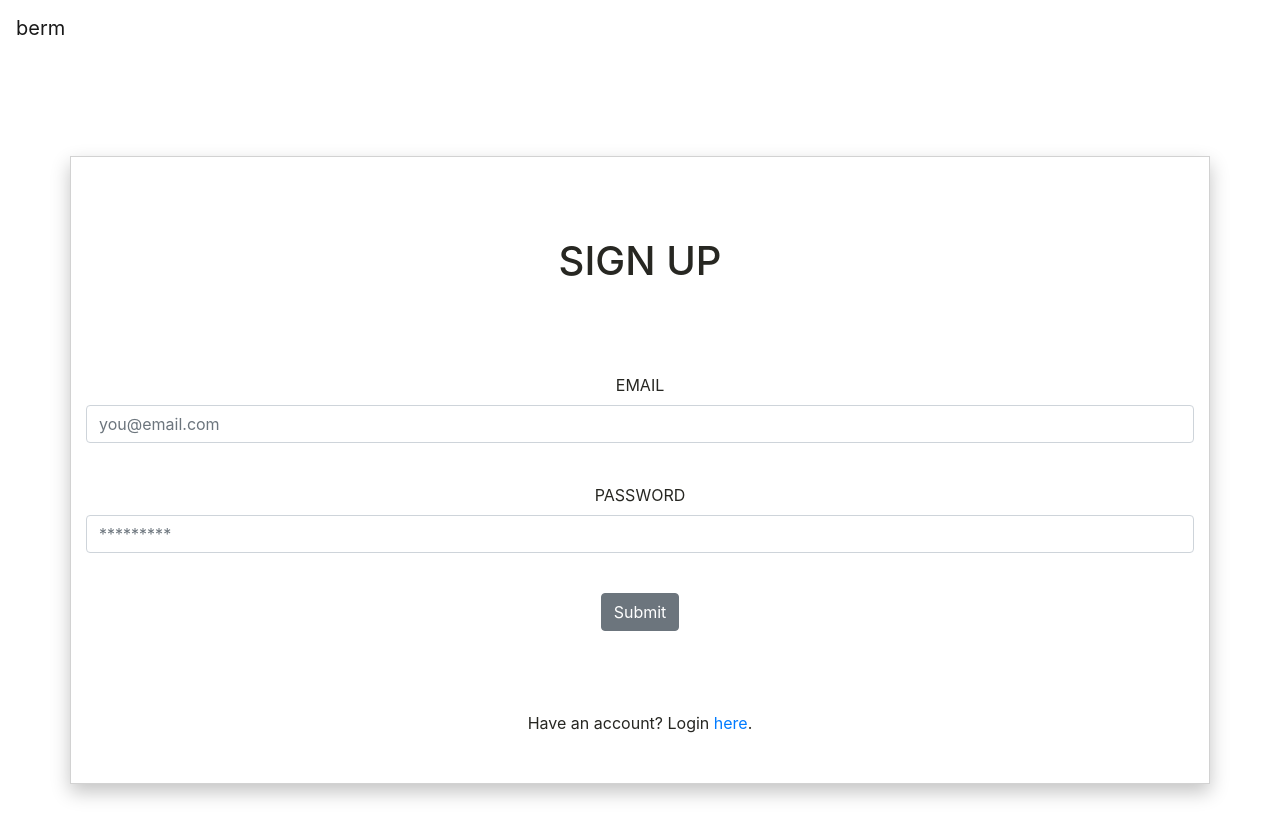
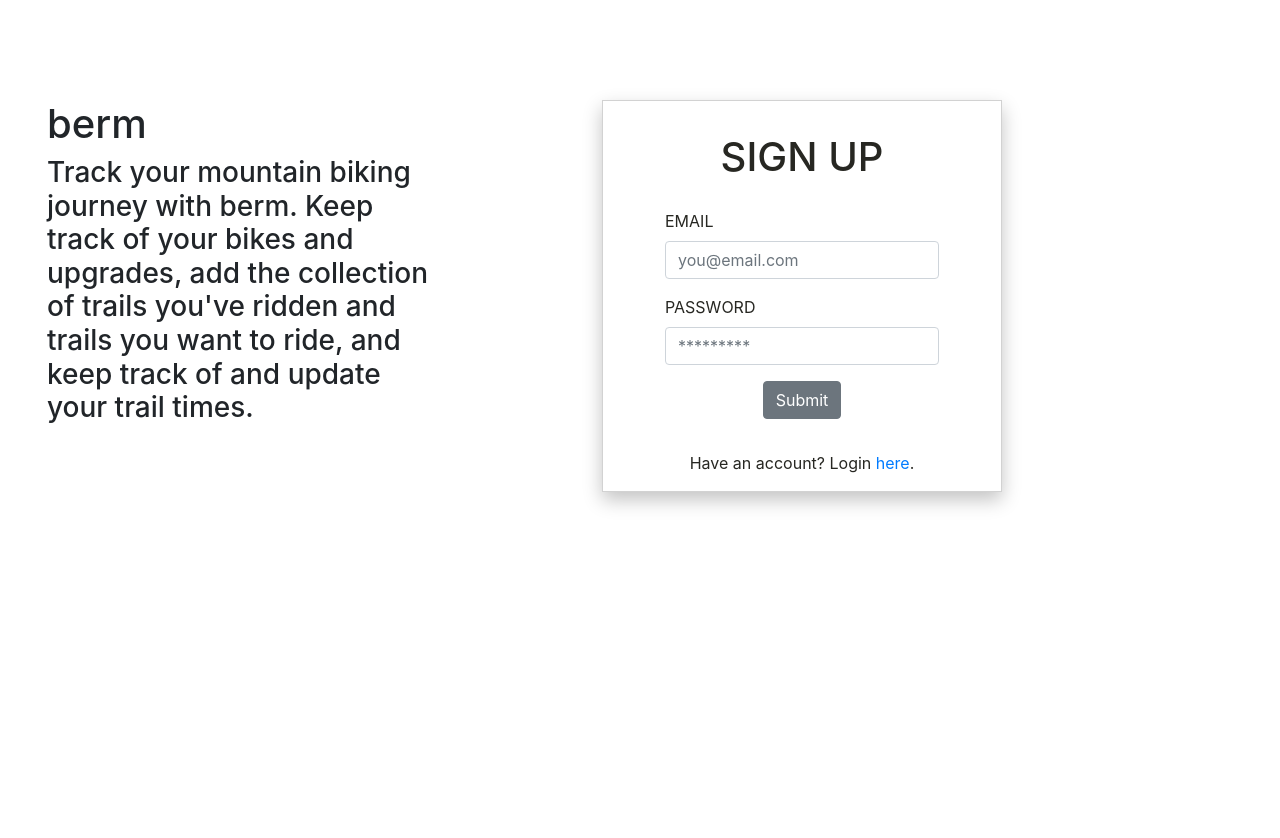
Before and after one commit to comellen/bermClient, a React (Create React App) app: page /auth in a window 1280 px wide. Shown: the top 838 px of the page. After the commit the page ends 800 px from the top, so only its background shows below. Built offline with nearby package versions, Linux system fonts and the light colour scheme.

Commit message:
Saturday noonish. updated auth page and styled

```diff
--- a/src/App.js
+++ b/src/App.js
@@ -43,7 +43,10 @@ export default class App extends Component {
       return (
         <Switch>
           <Route path="/" exact>
-            <Home sessionToken={this.state.sessionToken} />
+            <div>
+              <Navigation clickLogout={this.logout} />
+              <Home sessionToken={this.state.sessionToken} />
+            </div>
           </Route>
         </Switch>
       );
@@ -61,7 +64,6 @@ export default class App extends Component {
     return (
       <Router>
         <div>
-          <Navigation clickLogout={this.logout} />
           {this.protectedViews()}
         </div>
       </Router>
--- a/src/auth/Auth.css
+++ b/src/auth/Auth.css
@@ -1,28 +1,45 @@
+.authWrapper {
+    display: inline-flex;
+    flex-direction:row;
+    margin-top: 100px;
+    margin-bottom: 100px;
+}
+
+.bermInfo {
+    max-width: 400px;
+    min-width: 200px;
+    margin-right: 2em;
+    margin-bottom: 2em;
+    margin-left: 2em;
+}
+
 .authContainer {
-    margin-top: 100px;
+    padding: 2em 2em 0em 2em;
+    max-width: 400px;
+    min-width: 240px;
+    max-height: 400px;
+    border: 1px solid #d2d2d2;
+    box-shadow: 0px 8px 18px #c4c4c4;
+    text-align: center;
+    color: #272722;
     margin-right: auto;
     margin-left: auto;
-    margin-bottom: 100px;
-    padding: 5em 2em 0em 2em;
-    width: 33%;
-    max-width: 400px;
-    min-width: 200px;
-    border: 1px solid #d2d2d2;
-    box-shadow: 0px 8px 18px #c4c4c4;
-    text-align: center !important;
-    color: #272722;
 }
 
+@media screen and (max-width: 500px) {
+    .authWrapper{
+    flex-direction:column;
+    }}
+
 .authH {
-    padding-bottom: 2em;
+    padding-bottom: .5em;
 }
 
-.authDiv {
-    /* display: inline-block;
-    text-align: left; */
+.authInputs {
+    display: inline-block;
+    text-align: left;
 }
 
 .regText {
-    padding-top: 5em;
-    padding-bottom: 2em;
+    padding-top: 2em;
 }
--- a/src/auth/Auth.js
+++ b/src/auth/Auth.js
@@ -18,7 +18,14 @@ export default class Auth extends Component {
 
     render() {
         return (
-            <Container className="authContainer">
+            <Container className="authWrapper">
+                <div className="bermInfo">
+                <h1 className="bigLogo">berm</h1>
+                <h3>Track your mountain biking journey with <span className="logoText">berm</span>. Keep track of your bikes and upgrades, add the collection of trails you've ridden and trails you want to ride,  and keep track of and update your trail times.</h3>
+
+
+                </div>
+                <div className="authContainer">
                     <div className="authDiv">
                         {(this.state.signingUp) ?
                             <Signup setToken={this.props.setToken} /> :
@@ -29,6 +36,7 @@ export default class Auth extends Component {
                             <span>Have an account? Login <a href="#" onClick={this.switchClick}>here</a>.</span> :
                             <span>Register for an account <a href="#" onClick={this.switchClick}>here</a>.</span>}
                     </p>
+                </div>
             </Container>
         );
     }
--- a/src/auth/Login.js
+++ b/src/auth/Login.js
@@ -27,7 +27,6 @@ export default class Login extends Component {
         })
         .then((response) => response.json())
         .then((data) => this.props.setToken(data.sessionToken));
-        // localStorage.setItem('owner', this.data.user.id);
     }
 
     render() {
@@ -40,7 +39,6 @@ export default class Login extends Component {
                     <br />
                     <Input id="loginEmail" type="email" name="email" placeholder="you@email.com" onChange={this.handleChange} />
                 </FormGroup>
-                <br />
                 <FormGroup className="authInputs">
                     <Label for="password">PASSWORD</Label>
                     <br />
--- a/src/auth/Signup.js
+++ b/src/auth/Signup.js
@@ -30,7 +30,6 @@ export default class Signup extends Component {
             .then((response) => response.json())
             .then((data) => {
                 this.props.setToken(data.sessionToken);
-                // localStorage.setItem('owner', this.data.user.id);
             });
     }
     render() {
@@ -43,7 +42,6 @@ export default class Signup extends Component {
                         <br />
                         <Input id="signupEmail" type="email" name="email" placeholder="you@email.com" onChange={this.handleChange} />
                     </FormGroup>
-                    <br />
                     <FormGroup className="authInputs">
                         <Label for="password">PASSWORD</Label>
                         <br />
--- a/src/home/Home.js
+++ b/src/home/Home.js
@@ -1,4 +1,5 @@
 import React from 'react';
+import { Card, CardImg, CardText, CardBody, CardTitle, CardSubtitle } from 'reactstrap';
 import BikeIndex from '../bikes/BikeIndex';
 import RideIndex from '../rides/RideIndex';
 import TrailIndex from '../trails/TrailIndex';
@@ -6,9 +7,47 @@ import TrailIndex from '../trails/TrailIndex';
 const Home = (props) => {
     return (
         <div>
-            <BikeIndex token={props.sessionToken} updateBikesArray={props.fetchBikes} />
+            {/* <BikeIndex token={props.sessionToken} updateBikesArray={props.fetchBikes} />
             <RideIndex token={props.sessionToken} updateRidesArray={props.fetchRides} />
-            <TrailIndex token={props.sessionToken} updateTrailsArray={props.fetchTrails} />
+            <TrailIndex token={props.sessionToken} updateTrailsArray={props.fetchTrails} /> */}
+            <div className='row'>
+                <div className='col-4'>
+                    <Card>
+                        <CardImg top width='100%' src='' />
+                        <CardBody>
+                            <CardTitle>Bikes</CardTitle>
+                            <CardSubtitle></CardSubtitle>
+                            <CardText>
+                                <br />
+                            </CardText>
+                        </CardBody>
+                    </Card>
+                </div>
+                <div className='col-4'>
+                    <Card>
+                        <CardImg top width='100%' src='' />
+                        <CardBody>
+                            <CardTitle>Rides</CardTitle>
+                            <CardSubtitle></CardSubtitle>
+                            <CardText>
+                                <br />
+                            </CardText>
+                        </CardBody>
+                    </Card>
+                </div>
+                <div className='col-4'>
+                    <Card>
+                        <CardImg top width='100%' src='' />
+                        <CardBody>
+                            <CardTitle>Trails</CardTitle>
+                            <CardSubtitle></CardSubtitle>
+                            <CardText>
+                                <br />
+                            </CardText>
+                        </CardBody>
+                    </Card>
+                </div>
+            </div>
         </div>
     );
 }
--- a/src/home/Navigation.js
+++ b/src/home/Navigation.js
@@ -16,7 +16,7 @@ export default class Navigation extends Component {
     render() {
         return (
             <div>
-                <Navbar color="faded" light expand="md">
+                <Navbar color="faded" light expand="sm">
                     <NavbarBrand href="/">berm</NavbarBrand>
                     <NavbarToggler onClick={this.toggle} />
                     <Collapse isOpen={this.state.isOpen} navbar>
```
Lines whose indentation alone changed are shown as unchanged.
